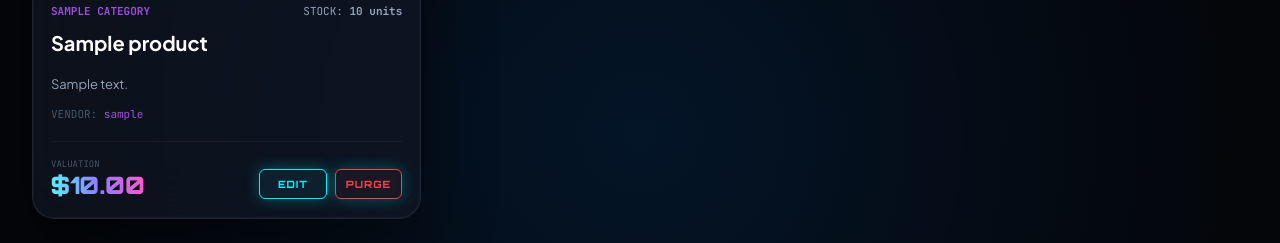
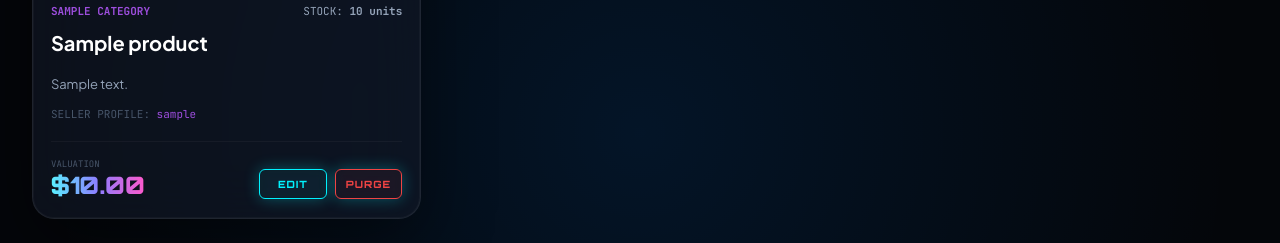
Before and after one commit to Shadoww700/Marketplace---Django-mvt, a Django app: page / in a window 1280 px wide. Shown: the part 861-1104 px from the top of the page. Run offline with Django 5.2, Linux system fonts and the light colour scheme; a user stored in the database is signed in; tables that the repository leaves empty hold one stand-in row (values such as "Sample post"); grey boxes marked "Sample" are stand-in pictures.

Commit message:
Changing in HTML for beautiful view

```diff
--- a/templates/shop/home.html
+++ b/templates/shop/home.html
@@ -183,7 +183,7 @@
                             <p class="product-description">{{ product.description|truncatewords:15 }}</p>
 
                             <p class="product-seller-tag">
-                                VENDOR: <a href="{% url 'seller_profile' product.seller.id %}" class="product-seller-link">{{ product.seller.username }}</a>
+                                SELLER PROFILE: <a href="{% url 'seller_profile' product.seller.id %}" class="product-seller-link">{{ product.seller.username }}</a>
                             </p>
 
                             <div class="product-footer-matrix">
@@ -205,7 +205,7 @@
                                             {% else %}
                                                 <a href="{% url 'buy_product' product.id %}" class="cyber-btn btn-purchase">
                                                     <span class="btn-scanlines"></span>
-                                                    <span class="btn-text">PURCHASE</span>
+                                                    <span class="btn-text">Buy</span>
                                                 </a>
                                             {% endif %}
                                         {% else %}
```
